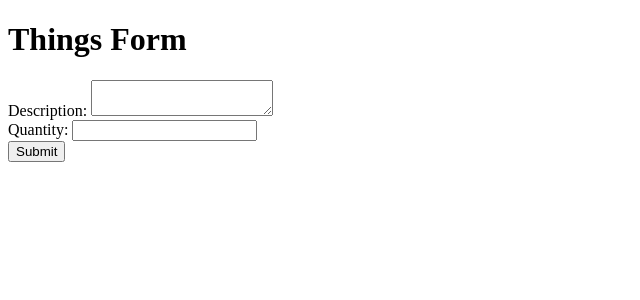
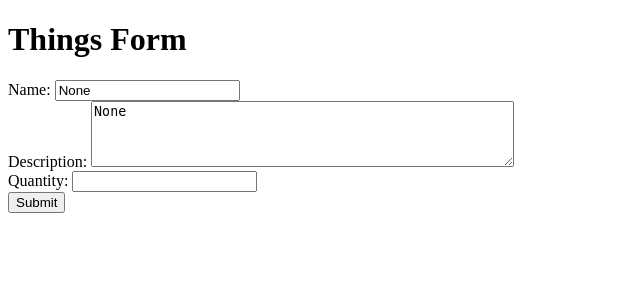
Before and after one commit to KCL-SEG/things-2-probrianz, a Django app: page / in a window 1280 px wide. Shown: the top 300 px of the page, without its empty margins (0-640 px from the left). Run offline with Django 3.2, Linux system fonts and the light colour scheme.

Commit message:
keats exercise 3

```diff
--- a/things/templates/home.html
+++ b/things/templates/home.html
@@ -9,19 +9,23 @@
     <form method="post">
       {% csrf_token %}
       <div class="form-group">
+          <label for="{{ form.name.id_for_label }}">Name:</label>
+          <input type="text" name="{{ form.name.name }}" id="{{ form.name.id_for_label }}"
+                 maxlength="35" value="{{ form.name.value }}">
+      </div>
+      <div class="form-group">
           <label for="{{ form.description.id_for_label }}">Description:</label>
           <textarea name="{{ form.description.name }}" id="{{ form.description.id_for_label }}"
-              maxlength="35" value="{{ form.description.value }}"></textarea>
+                    maxlength="120" rows="4" cols="50">{{ form.description.value }}</textarea>
       </div>
       <div class="form-group">
           <label for="{{ form.quantity.id_for_label }}">Quantity:</label>
           {{ form.quantity }}
       </div>
-          <div class="form-group">
       <button type="submit">Submit</button>
-        </div>
+</form>
 
-      </form>
+
 
 
 </body>
```
Lines whose indentation alone changed are shown as unchanged.
